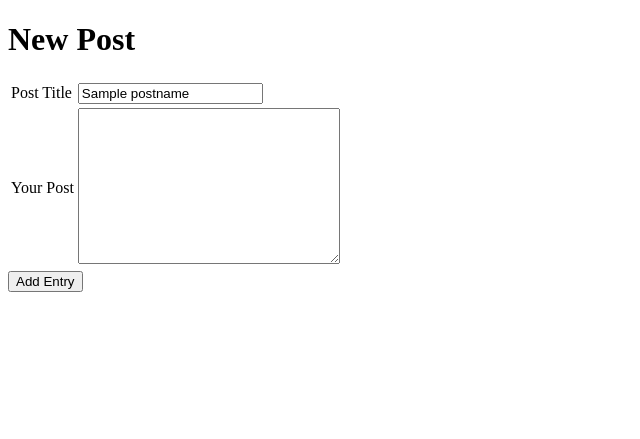
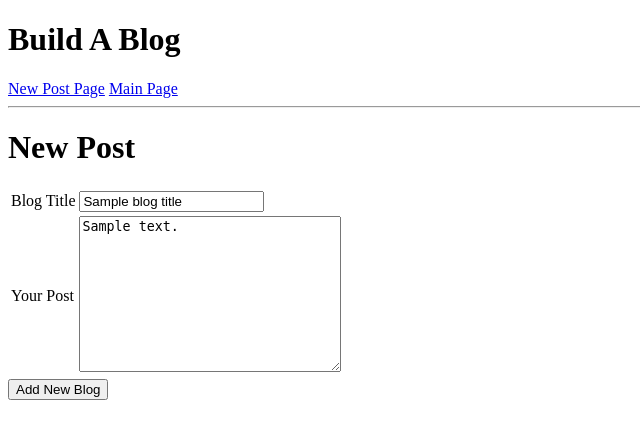
Before and after one commit to jrheru/blogz, a Flask app: template templates/newpost.html in a window 1280 px wide. Shown: the top 439 px of the page, without its empty margins (0-640 px from the left). Run offline with Flask 2, Linux system fonts and the light colour scheme; the template is opened without the code that fills it: most values are stand-ins (such as "Sample title", 1, 10 or a date in 2020).

Commit message:
finished project

```diff
--- a/main.py
+++ b/main.py
@@ -1,23 +1,83 @@
 from flask import Flask, request, redirect, render_template
+from flask_sqlalchemy import SQLAlchemy
 
 app = Flask(__name__)
-app.config["DEBUG"] = True
+app.config['DEBUG'] = True
+app.config['SQLALCHEMY_DATABASE_URI'] = 'mysql+pymysql://build-a-blog:password@localhost:8889/build-a-blog'
+app.config['SQLALCHEMY_ECHO'] = True
+
+db = SQLAlchemy(app)
+
+class Blog(db.Model):
+
+    id =db.Column(db.Integer, primary_key=True)
+    title = db.Column(db.String(120))
+    body = db.Column(db.String(999))
+
+    def __init__(self, title, body):
+        self.title = title
+        self.body = body
+
+
+@app.route('/')
+def index():
+    return redirect('/blog')
+
+
+@app.route('/blog', methods=['GET','POST'])
+def blog():
+    if request.args:
+        blog_id = request.args.get('id')
+        if (blog_id):
+            post = Blog.query.get(blog_id)
+            return render_template('single_entry.html', title='Build a Blog', post=post)
+
+
+    else:
+        all_blogs = Blog.query.all()
+        return render_template('blog.html', title='Build a Blog', blogs=all_blogs)
+
+    # return render_template('blog.html')
+
+
+
 
 
 @app.route('/newpost', methods=['POST','GET'])
 def newblog():
     if request.method == 'POST':
-        post_title = request.form['post_title']
-        yourpost = request.form['yourpost']
+        blog_title = request.form['title']
+        blog_body = request.form['body']
+        new_blog = Blog(blog_title, blog_body)
 
-    return render_template('newpost.html')
+        title_error = ''
+        body_error = ''
 
-@app.route('/blog', methods=['POST', 'GET'])
-def blog():
-    if request.method == 'POST':
-        pass
+        if len(blog_title) == 0:
+            title_error = 'Please enter a title!'
+
+        if len(blog_body) == 0:
+            body_error = 'Please tell us something!'
+
+        if not title_error and not body_error:
+            db.session.add(new_blog)
+            db.session.commit()
+
+            post_link = "/blog?id=" + str(new_blog.id)
+
+            return redirect(post_link)
+        else:
+            return render_template('newpost.html', title="Create a Blog",
+         blog_title=blog_title, title_error=title_error,
+          blog_body=blog_body, body_error=body_error)
+
+    else:
+        return render_template('newpost.html', title='Create a Blog')
 
 
-    return render_template('blog.html')
+
+
+
+
 if __name__ == '__main__':
     app.run()
--- a/templates/base.html
+++ b/templates/base.html
@@ -2,12 +2,27 @@
 <html>
     <head>
         <title>{{title}}</title>
+        <style>
+            .error {
+                color: purple;
+            }
+        </style>
     </head>
-<body>
+        <body>
+            <h1>Build A Blog</h1>
+
+           <nav>
+               <a href="/newpost">New Post Page</a>
+               <a href="/blog">Main Page</a>
+           </nav>
+
+           <hr />
+
+
 
     {% block content %}
     {% endblock %}
 
 
-</body>
+        </body>
 </html>
--- a/templates/newpost.html
+++ b/templates/newpost.html
@@ -1,33 +1,23 @@
-<!DOCTYPE html>
-
-<html>
-    <head>
-        <style>
-            .error {
-                color: red;
-            }
-        </style>
-    </head>
-    <body>
+{% extends 'base.html' %}
+{% block content %}
     <h1>New Post</h1>
-        <form action="/newpost" method="POST" id="blog">
+        <form action="/newpost" method="POST">
             <table>
                 <tr>
-                    <td><label for="postname">Post Title</label></td>
+                    <td><label for="title">Blog Title</label></td>
                     <td>
-                        <input name="postname" type="text" value="{{postname}}">
-                        <span class="error">{{postname_error}}</span>
+                        <input name="title" type="text" value="{{blog_title}}">
+                        <span class="error">{{title_error}}</span>
                     </td>
                 </tr>
                 <tr>
-                    <td><label for="yourpost">Your Post</label></td>
+                    <td><label for="body">Your Post</label></td>
                     <td>
-                        <textarea name="yourpost" id="blog" cols="30" rows="10"></textarea>
-                        <span class="error">{{post_error}}</span>
+                        <textarea name="body" type="text" cols="30" rows="10">{{blog_body}}</textarea>
+                        <span class="error">{{body_error}}</span>
                     </td>
                 </tr>
             </table>
-            <input type="submit" value="Add Entry">
+            <input type="submit" value="Add New Blog">
         </form>
-    </body>
-</html>
+ {% endblock %}
```
Also changed, not shown: templates/blog.html (+16 -11 lines), templates/single_entry.html (added, +13 -0 lines).
